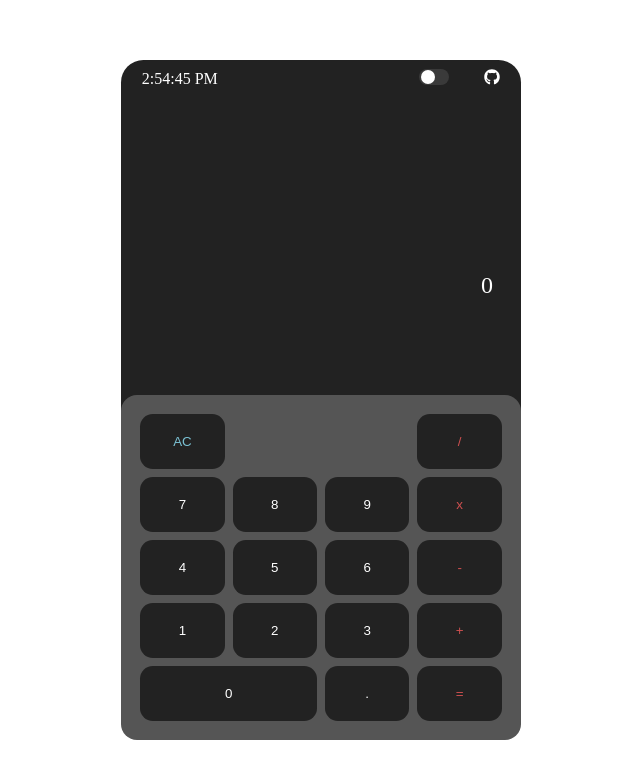
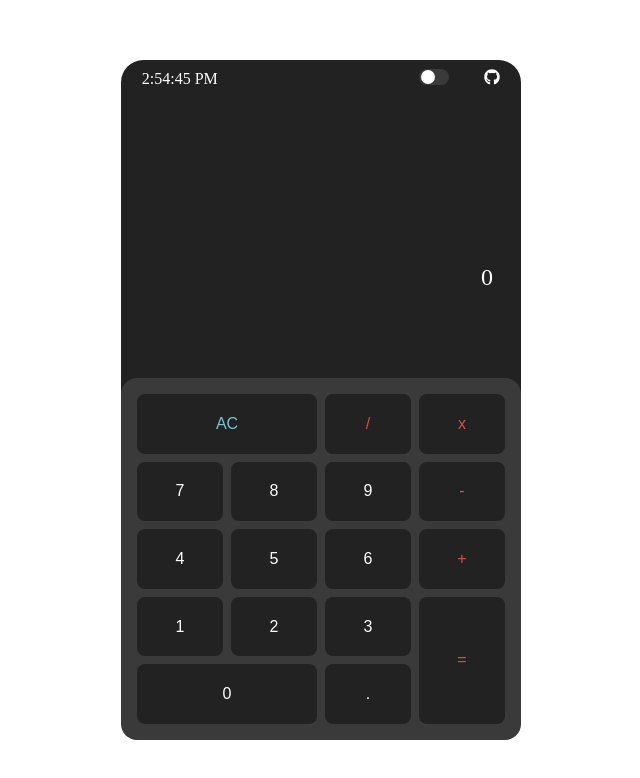
Before and after one commit to m-dennisgocong/my-calculator, a React (Vite) app: page / in a window 1280 px wide. Shown: the top 778 px of the page, without its empty margins (319-959 px from the left). Built offline with nearby package versions, Linux system fonts and the light colour scheme.

Commit message:
refactor: reposition buttons & fill the empty grid

```diff
--- a/src/components/Calculator/Buttons.css
+++ b/src/components/Calculator/Buttons.css
@@ -3,9 +3,9 @@
     grid-template-columns: repeat(4, 1fr);
     grid-template-rows: repeat(5,1fr);
     gap: .5rem;
-    padding: 1.2em;
+    padding: 1em;
     border-radius: 1rem;
-    background-color: #555;
+    background-color: rgb(58, 58, 58);
     width: 100%;
     /* height: 100%; */
     --operator-color: rgb(207, 80, 80);
@@ -16,7 +16,7 @@
 #clear{
     color: var(--other-buttons);
     grid-row: 1 / 2;
-    grid-column: 1 / 2;
+    grid-column: 1 / 3;
 }
 #seven{
     color: var(--number-color);
@@ -33,16 +33,7 @@
     grid-row: 4 / 5;
     grid-column: 1 / 2;
 }
-#clearEntry{
-    color: var(--other-buttons);
-    grid-row: 1/2;
-    grid-column: 2 / 3;
-}
-#positive-negative{
-    color: var(--other-buttons);
-    grid-row: 1 / 2;
-    grid-column: 3 / 4;
-}
+
 #eight{
     color: var(--number-color);
     grid-row: 2 / 3;
@@ -65,7 +56,7 @@
 }
 #divide{
     grid-row: 1/2;
-    grid-column: 4/5;
+    grid-column: 3/4;
     color: var(--operator-color);
 }
 #nine{
@@ -89,28 +80,29 @@
     grid-column: 3/4;
 }
 #multiply{
+    grid-row: 1/2;
+    grid-column: 4/5;
+    color: var(--operator-color);
+}
+#subtract{
     grid-row: 2/3;
     grid-column: 4/5;
     color: var(--operator-color);
 }
-#subtract{
+#add{
     grid-row: 3/4;
-    grid-column: 4/5;
-    color: var(--operator-color);
-}
-#add{
-    grid-row: 4/5;
     grid-column: 4/5;
     color: var(--operator-color);
 }
 #equals{
     color: var(--operator-color);
-    grid-row: 5/6;
+    grid-row: 4/6;
     grid-column: 4/5;
 }
 button{
-    border-radius: .8rem;
-    padding: 1.5em 1em;
+    font-size: 1rem;
+    border-radius: .5rem;
+    padding: 1.3em 1em;
     background-color:var(--buttons-color);
     border: none;
 }
```
